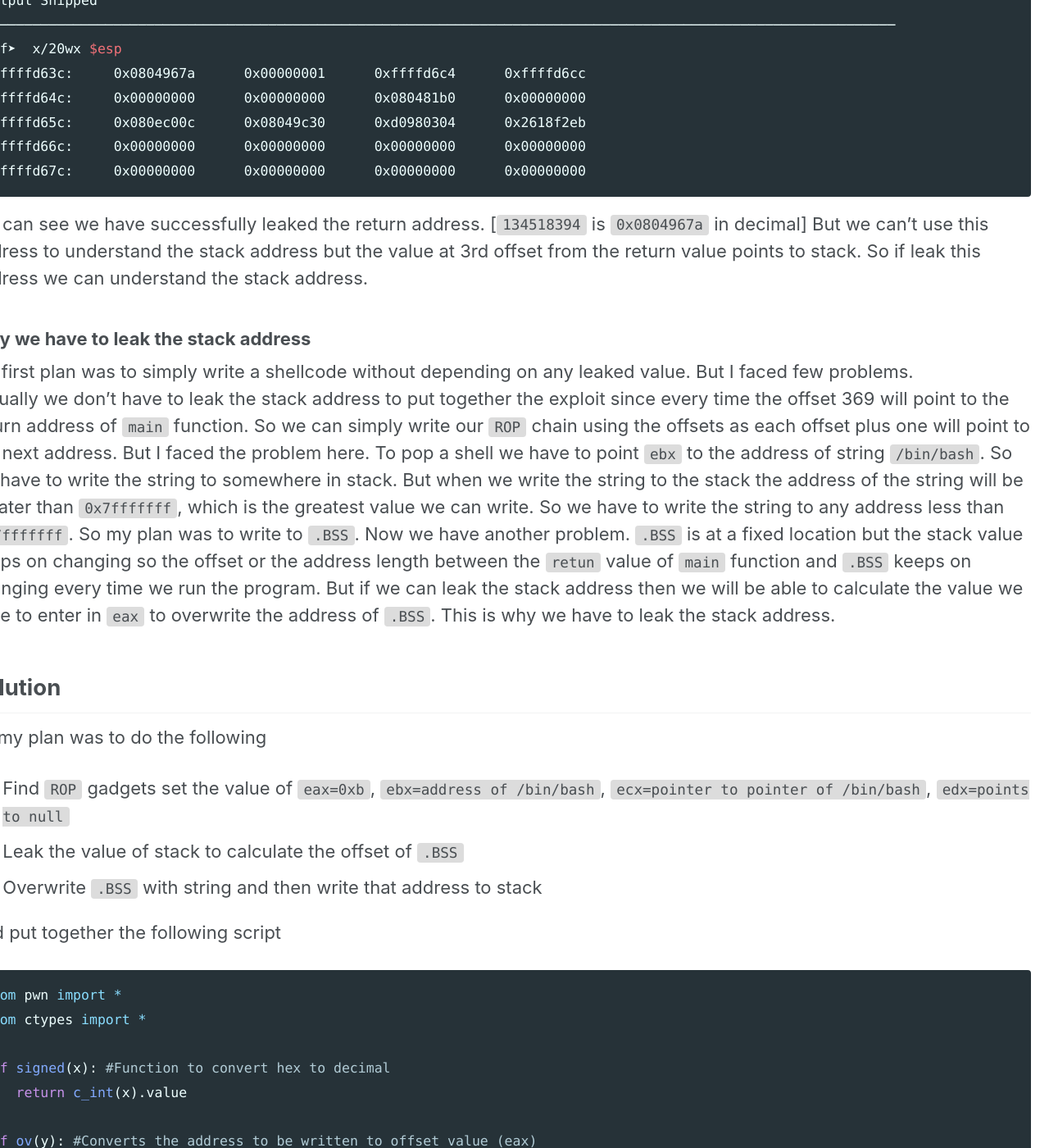
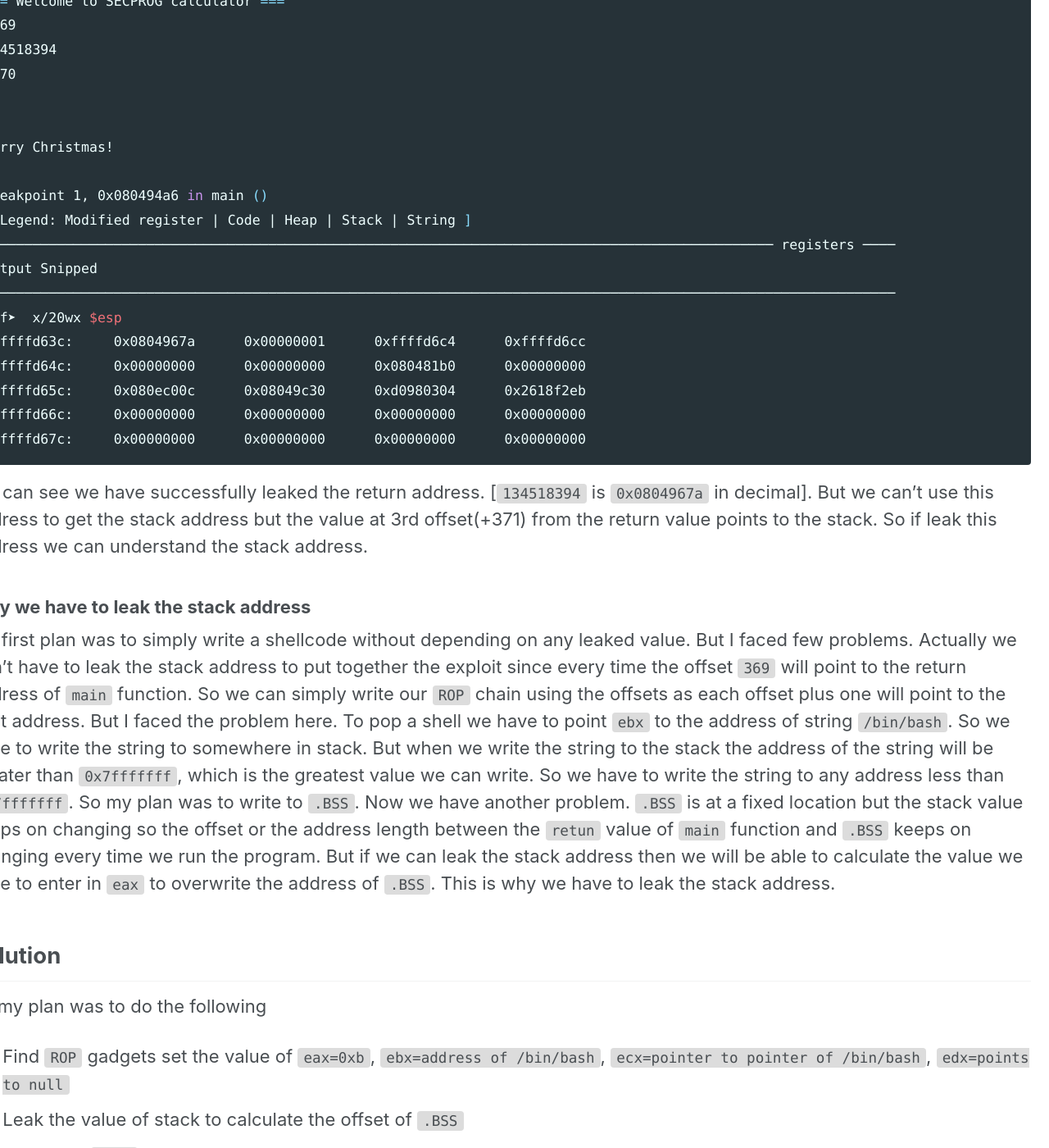
Before and after one commit to JoeNibe/JoeNibe.github.io, a Jekyll site: the page built from _posts/pawnable.tw/2019-08-16-pwnable3-calc.md, in a window 1280 px wide and 1400 px high, scrolled down 8182 px. Shown: the whole window at 82% size. Built offline with Jekyll 4.4.1, drawn with Linux system fonts in a browser that asks for light colours; cached includes are drawn as plain includes; nearby versions of some CDN libraries; some of the changed text lies outside the part shown.

Commit message:
Update 2019-08-16-pwnable3-calc.md

````diff
--- a/_posts/pawnable.tw/2019-08-16-pwnable3-calc.md
+++ b/_posts/pawnable.tw/2019-08-16-pwnable3-calc.md
@@ -261,17 +269,9 @@ gef➤  x/20wx $esp
 0xffffd66c:     0x00000000      0x00000000      0x00000000      0x00000000
 0xffffd67c:     0x00000000      0x00000000      0x00000000      0x00000000
 ```
-We can see we have successfully leaked the return address. [`134518394` is `0x0804967a` in decimal] But we can't use this address to understand the stack address but the value at 3rd offset from the return value points to stack. So if leak this address we can understand the stack address.
+We can see we have successfully leaked the return address. [`134518394` is `0x0804967a` in decimal]. But we can't use this address to get the stack address but the value at 3rd offset(+371) from the return value points to the stack. So if leak this address we can understand the stack address.
 ### Why we have to leak the stack address
-My first plan was to simply write a shellcode without depending on any leaked value. But I faced few problems.
-Actually we don't have to leak the stack address to put together the exploit since every time the offset 369 will point to the return
-address of `main` function. So we can simply write our `ROP` chain using the offsets as each offset plus one will point
-to the next address. But I faced the problem here. To pop a shell we have to point `ebx` to the address of string `/bin/bash`. So we
-have to write the string to somewhere in stack. But when we write the string to the stack the address of the string will be greater than
-`0x7fffffff`, which is the greatest value we can write. So we have to write the string to any address less than `0x7fffffff`. So my plan was
-to write to `.BSS`. Now we have another problem. `.BSS` is at a fixed location but the stack value keeps on changing so the offset or
-the address length between the `retun` value of `main` function and `.BSS` keeps on changing every time we run the program. But
-if we can leak the stack address then we will be able to calculate the value we have to enter in `eax` to overwrite the address of `.BSS`.
+My first plan was to simply write a shellcode without depending on any leaked value. But I faced few problems. Actually we don't have to leak the stack address to put together the exploit since every time the offset `369` will point to the return address of `main` function. So we can simply write our `ROP` chain using the offsets as each offset plus one will point to the next address. But I faced the problem here. To pop a shell we have to point `ebx` to the address of string `/bin/bash`. So we have to write the string to somewhere in stack. But when we write the string to the stack the address of the string will be greater than `0x7fffffff`, which is the greatest value we can write. So we have to write the string to any address less than `0x7fffffff`. So my plan was to write to `.BSS`. Now we have another problem. `.BSS` is at a fixed location but the stack value keeps on changing so the offset or the address length between the `retun` value of `main` function and `.BSS` keeps on changing every time we run the program. But if we can leak the stack address then we will be able to calculate the value we have to enter in `eax` to overwrite the address of `.BSS`.
 This is why we have to leak the stack address.
 
 ## Solution
@@ -281,7 +281,7 @@ So my plan was to do the following
 2. Leak the value of stack to calculate the offset of `.BSS`
 3. Overwrite `.BSS` with string and then write that address to stack
 
-And put together the following script
+And I put together the following script
 ```python
 from pwn import *
 from ctypes import *
@@ -403,5 +401,4 @@ FLAG{xxxxxxxxxxxxxxxx}
 ### Solved!
 
 ## After Thoughts
-This level was incredibly tough for me. The python script is not very elegant and can be written in a better way but I am still a noob and
-I have tried my best to explain what I did. I saw few other writeups and few others have completed this level using much better shellcodes to solve this level. I have used a very basic shellcode for popping a shell. You could use a much shorter and better shellcodes instead. So I advice you to go checkout other writeups also.
+This level was incredibly tough for me. The python script is not very elegant and can be a little confusing. I am sure that it can be written in a better way but I am still a noob. I have tried my best to explain what I did. I saw few other writeups where they have completed this level using much better shellcodes. I have used a very basic shellcode for popping a shell. You could use a much shorter and better shellcodes instead. So I advice you to go checkout other writeups also.
````
Also changed, not shown: other parts of _posts/pawnable.tw/2019-08-16-pwnable3-calc.md (+17 -11 lines).
